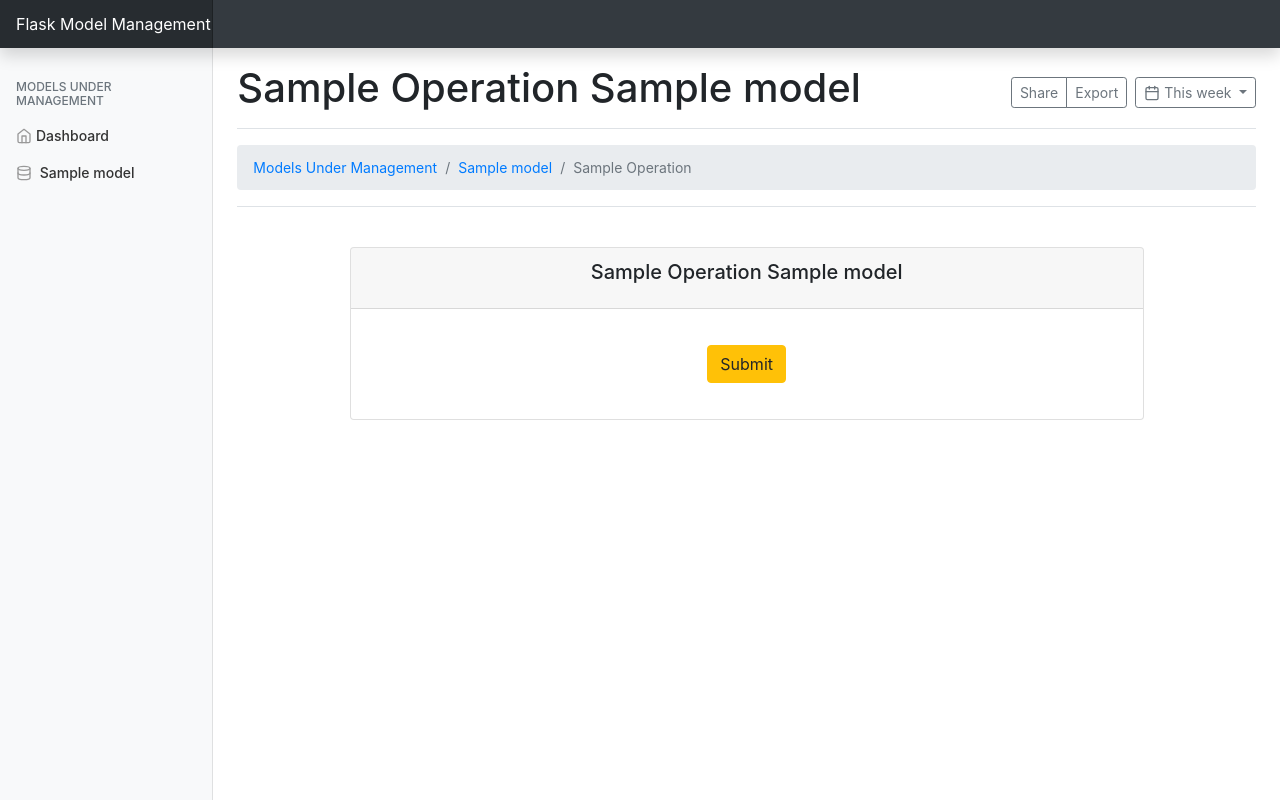
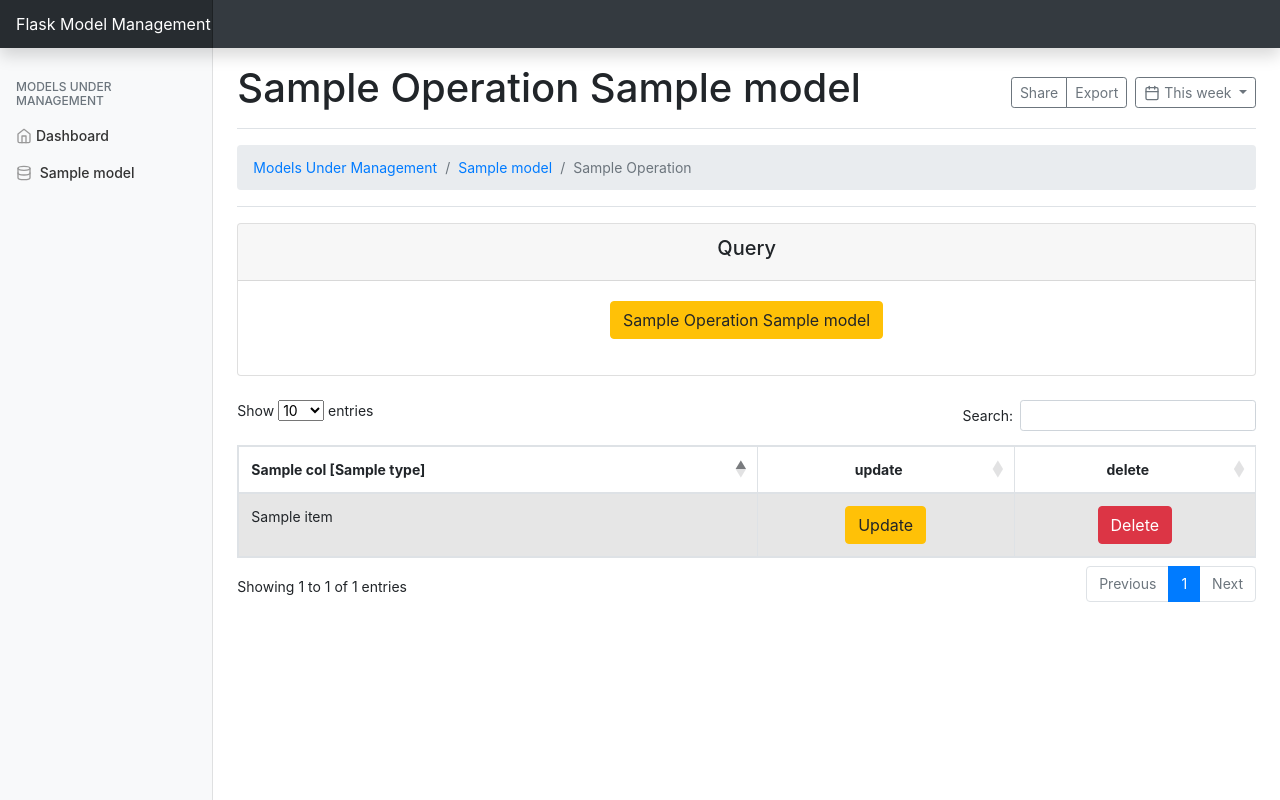
Before and after one commit to jackwardell/Flask-Model-Management, a Python web app: template flask_model_management/templates/operations/read.html.jinja2 in a window 1280 px wide. Run offline with Jinja, Linux system fonts and the light colour scheme; the template is opened without the code that fills it: most values are stand-ins (such as "Sample title", 1, 10 or a date in 2020); form fields are guessed from the names that the template uses; some libraries are stand-ins or nearby versions.

Commit message:
moving model to read

```diff
--- a/flask_model_management/templates/base.html.jinja2
+++ b/flask_model_management/templates/base.html.jinja2
@@ -8,7 +8,6 @@
     <meta name="description" content="">
     <meta name="author" content="Jack Wardell">
     <title>Model Management</title>
-
     {# jquery #}
     <script src="https://code.jquery.com/jquery-3.5.1.min.js" integrity="sha256-9/aliU8dGd2tb6OSsuzixeV4y/faTqgFtohetphbbj0=" crossorigin="anonymous"></script>
     <script src="https://cdn.jsdelivr.net/npm/popper.js@1.16.1/dist/umd/popper.min.js" integrity="sha384-9/reFTGAW83EW2RDu2S0VKaIzap3H66lZH81PoYlFhbGU+6BZp6G7niu735Sk7lN" crossorigin="anonymous"></script>
--- a/flask_model_management/templates/operations/read.html.jinja2
+++ b/flask_model_management/templates/operations/read.html.jinja2
@@ -3,37 +3,66 @@
 {% from 'macros.html.jinja2' import operation_colour %}
 
 {% block main %}
-    <div class="container d-flex justify-content-center">
-        <div class="col-sm-10">
-            <div class="card my-4">
+    <div class="container-fluid p-0">
+        <div class="card mt-2 mb-4">
             <div class="card-header">
-                    <div class="card-title">
-                        <h5 class="text-center">{{ operation.name | title }} {{ operation.model.name }}</h5>
-                    </div>
+                <h5 class="text-center">Query</h5>
             </div>
             <div class="card-body">
-                    <form method="post">
-{#                        {% with form = operation.model.make_form(request.args) %}#}
-                            <div class="form-group">
-                                {{ form.csrf_token }}
+                <form method="get">
+                    {#                    <div class="form-group">#}
+                    {#                        {{ form.csrf_token }}#}
+                    {#                    </div>#}
+                    {% for fields in form.fields_to_show() | batch(4) %}
+                        <div class="form-row d-flex justify-content-center">
+                            {% for field in fields %}
+                                <div class="form-group col-3">
+                                    {{ field.label(class="col-form-label") }}{% if field.__required__ %}<span class="text-danger">*</span>{% endif %}
+                                    {{ field(class="form-control col-12") }}
                                 </div>
-                            {% for field in form %}
-                                {% if field.label.text not in ("CSRF Token", "submit") %}
-                                    <div class="form-group">
-                                        {{ field.label }}{% if field.__required__ %}<span class="text-danger">*</span>{% endif %}:
-                                        {{ field(class="form-control mb-4", value=field.__default__) }}
+                            {% endfor %}
                         </div>
-                                {% endif %}
                     {% endfor %}
                     <div class="form-group text-center">
                         {% with classes = "btn btn-" + operation_colour(operation.name) %}
-                                    {{ form.submit(class=classes) }}
+                            {% with value = (operation.name | title) + " " + operation.model.name %}
+                                {{ form.submit(class=classes, value=value) }}
+                            {% endwith %}
                         {% endwith %}
                     </div>
-{#                        {% endwith %}#}
                 </form>
             </div>
         </div>
     </div>
-    </div>
+
+    <table class="table table-bordered table-striped" id="table">
+        <thead>
+        <tr>
+            {% for col in model.columns %}
+                <th>{% if col.primary_key %}<i data-feather="key"></i> {% endif %}{{ col.name }} [{{ col.type }}]</th>
+            {% endfor %}
+            <th class="text-center">update</th>
+            <th class="text-center">delete</th>
+        </tr>
+        </thead>
+        <tbody>
+        {% for item in model.all() %}
+            <tr>
+                {% for col in model.columns %}
+                    <td>{{ item[col.name] }}</td>
+                {% endfor %}
+                <td class="text-center"><a href="{{ get_url(model.endpoint, path="update", **item.to_dict()) }}" class="btn btn-warning">Update</a></td>
+                <td class="text-center"><a href="{{ get_url(model.endpoint, path="delete", **item.to_dict()) }}" class="btn btn-danger">Delete</a></td>
+            </tr>
+        {% endfor %}
+        </tbody>
+    </table>
 {% endblock %}
+
+{% block scripts %}
+    <script>
+        $(document).ready(function () {
+            $('#table').DataTable();
+        });
+    </script>
+{% endblock %}
```
Also changed, not shown: flask_model_management/__init__.py (+42 -80 lines), flask_model_management/templates/model.html.jinja2 (deleted, +0 -34 lines), tests/conftest.py (+1 -0 lines). Lines whose indentation alone changed are shown as unchanged.
